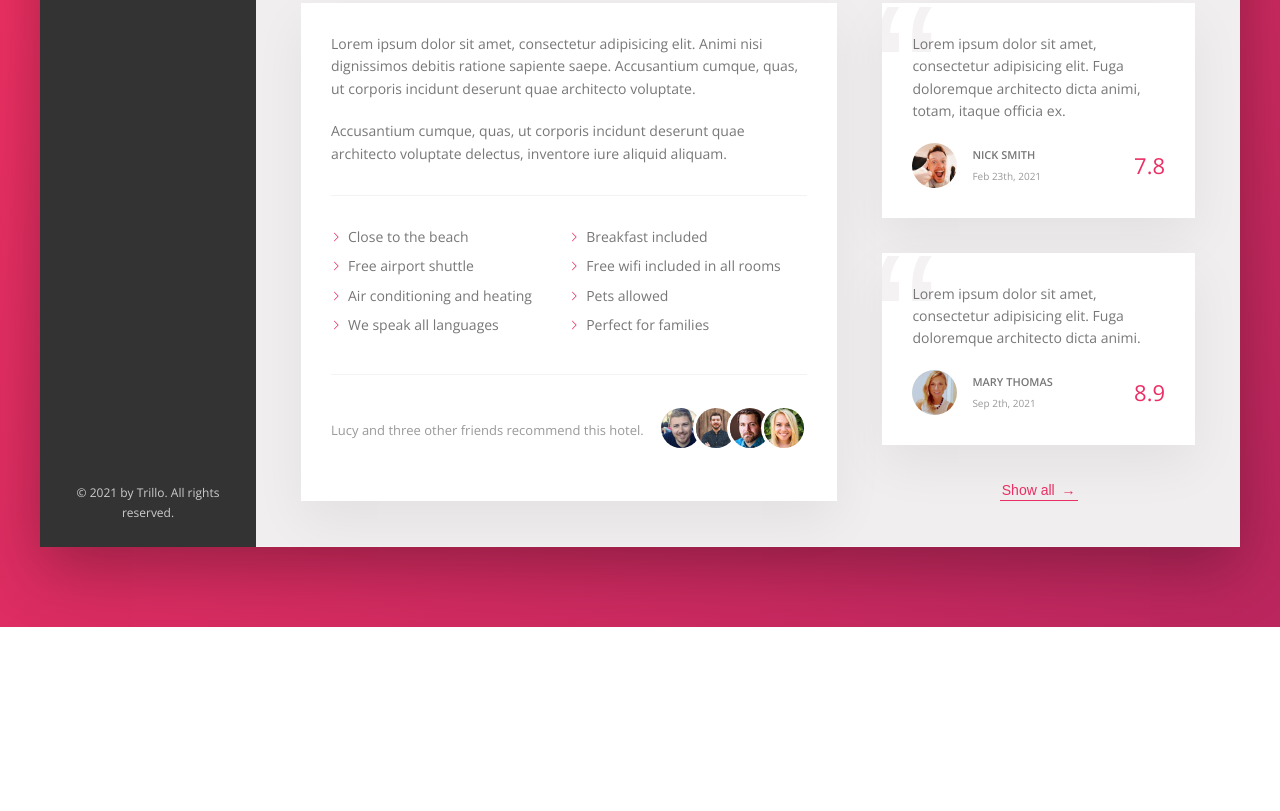
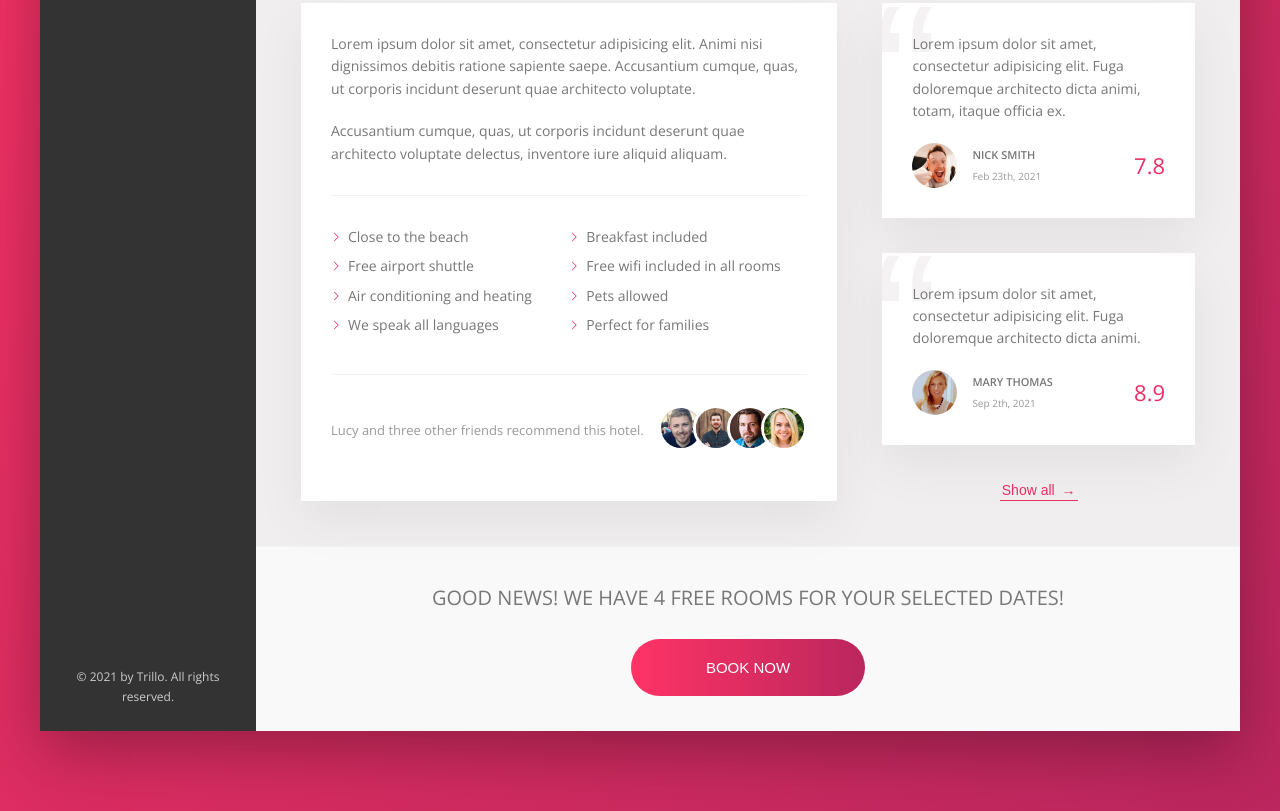
Before and after one commit to umarovdoniyor/Trillo-Flexbox-project, a website: page index.html in a window 1280 px wide. Shown: the part 644-1455 px from the top of the page. Before the commit the page ends 1271 px from the top, so only its background shows below. Drawn offline with nearby package versions, Linux system fonts and the light colour scheme.

Commit message:
Last part of the main viewport. Booking button is complete. Whole project is finished but not RESPONSIVE yet

```diff
--- a/index.html
+++ b/index.html
@@ -252,6 +252,15 @@
               <button class="btn-inline">Show all <span>&rarr;</span></button>
             </div>
           </div>
+          <div class="cta">
+            <h2 class="cta__book-now">
+              Good news! We have 4 free rooms for your selected dates!
+            </h2>
+            <button class="btn">
+              <span class="btn__visible">Book now</span>
+              <span class="btn__invisible">Only 4 rooms left</span>
+            </button>
+          </div>
         </main>
       </div>
     </div>
--- a/sass/_components.scss
+++ b/sass/_components.scss
@@ -442,3 +442,77 @@
     z-index: 1;
   }
 }
+
+///////////////////////////////////////////////
+// CALL TO ACTION
+
+.cta {
+  padding: 3.5rem 0;
+  text-align: center;
+
+  &__book-now {
+    font-size: 2rem;
+    font-weight: 300;
+    text-transform: uppercase;
+    margin-bottom: 2.5rem;
+  }
+}
+
+///////////////////////////////////////////////
+// BUTTON
+
+.btn {
+  font-size: 1.5rem;
+  font-weight: 300;
+  border-radius: 100px;
+  border: none;
+  text-transform: uppercase;
+  background-image: linear-gradient(
+    to right,
+    var(--color-primary-light),
+    var(--color-primary-dark)
+  );
+  color: #fff;
+  overflow: hidden;
+  position: relative;
+  cursor: pointer;
+
+  & > * {
+    display: inline-block;
+    height: 100;
+    width: 100%;
+    transition: all 0.2s;
+  }
+
+  &__visible {
+    padding: 2rem 7.5rem;
+  }
+
+  &__invisible {
+    position: absolute;
+    padding: 2rem 0;
+    left: 0;
+    top: -100%;
+  }
+
+  &:hover {
+    background-image: linear-gradient(
+      to left,
+      var(--color-primary-light),
+      var(--color-primary-dark)
+    );
+  }
+
+  &:hover &__visible {
+    transform: translateY(100%);
+  }
+
+  &:hover &__invisible {
+    top: 0;
+  }
+
+  &:focus {
+    outline: none;
+    animation: pulsate 1s infinite;
+  }
+}
```
Also changed, not shown: css/main.css.
